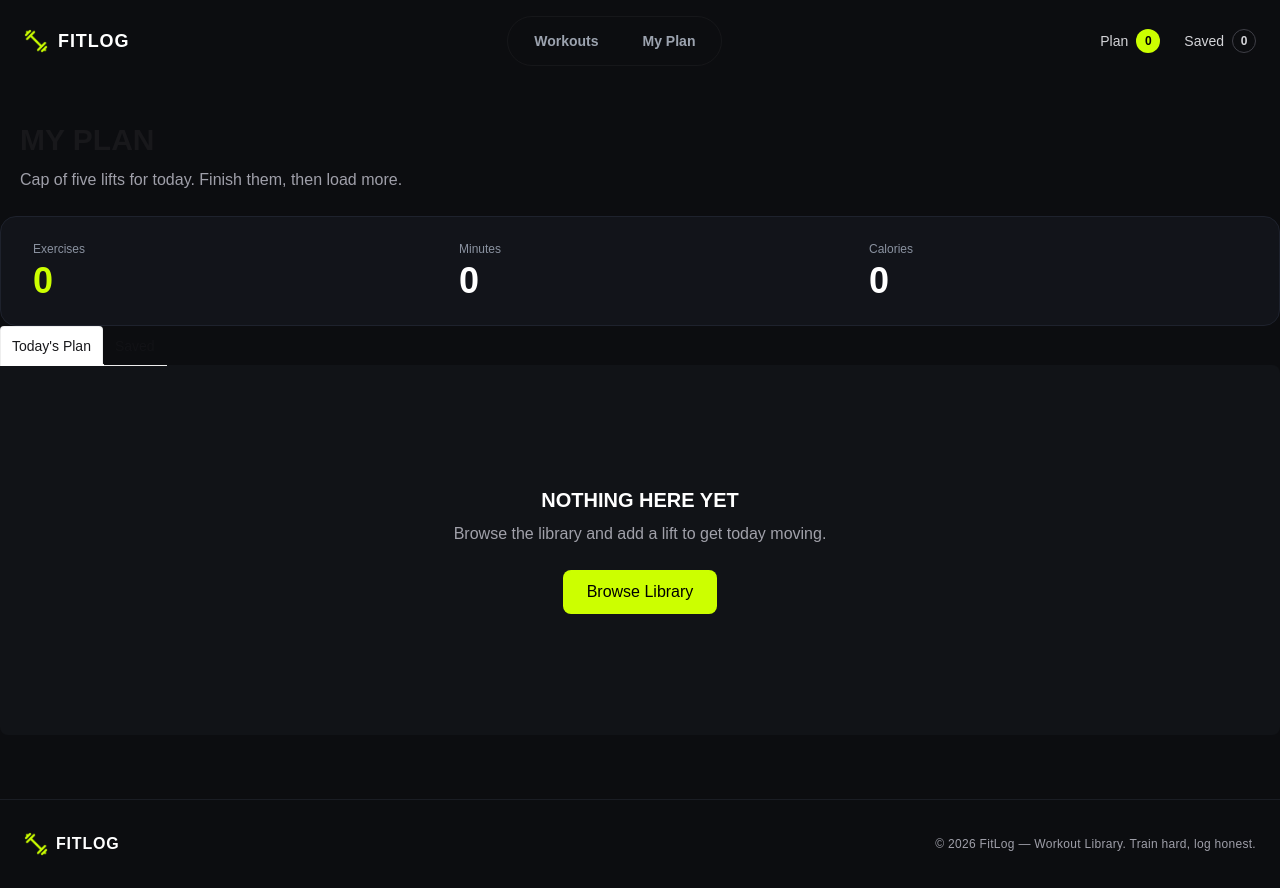
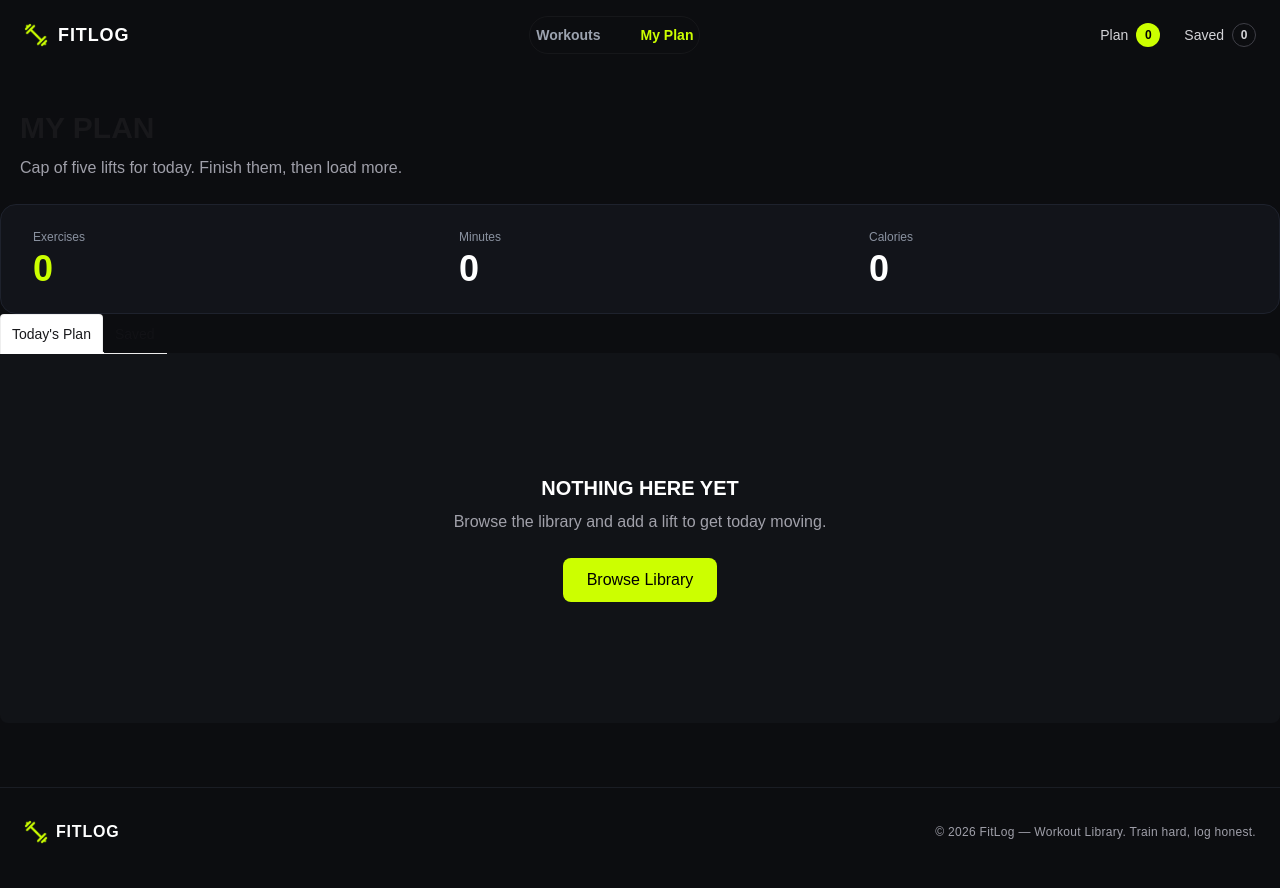
Before and after one commit to hasan-imran-nazir/fitlog-assignment-6, a Next.js app: page /myplan in a window 1280 px wide. Built offline with nearby package versions, Linux system fonts and the light colour scheme.

Commit message:
Added Counting system in the nav bar

```diff
--- a/src/components/myplanpage/AddSaveCard.tsx
+++ b/src/components/myplanpage/AddSaveCard.tsx
@@ -18,6 +18,22 @@ const AddSaveCard = (props: IAddSaveCardProps) => {
   const context = useContext(workoutContext);
   if (!context) return null;
   const { workout, list } = props;
+  const handleDone = () => {
+    context.setAddWorkout((previous) =>
+      previous.filter((item) => item.id !== workout.id),
+    );
+    toast.success(`Workout logged - nice work`, {
+      position: "top-right",
+      autoClose: 5000,
+      hideProgressBar: false,
+      closeOnClick: false,
+      pauseOnHover: true,
+      draggable: true,
+      progress: undefined,
+      theme: "dark",
+      transition: Slide,
+    });
+  };
   const handleRemove = () => {
     if (list === "today") {
       context.setAddWorkout((previous) =>
@@ -101,7 +117,10 @@ const AddSaveCard = (props: IAddSaveCardProps) => {
         </Link>
 
         {list === "today" && (
-          <button className="flex items-center gap-1.5 bg-[#ccff00] hover:bg-[#b8e600] text-black text-xs font-bold px-4 py-2.5 rounded-full transition-colors cursor-pointer">
+          <button
+            onClick={handleDone}
+            className="flex items-center gap-1.5 bg-[#ccff00] hover:bg-[#b8e600] text-black text-xs font-bold px-4 py-2.5 rounded-full transition-colors cursor-pointer"
+          >
             <FaCheck className="text-sm" />
             <span>Mark as Done</span>
           </button>
--- a/src/components/shared/Navbar.tsx
+++ b/src/components/shared/Navbar.tsx
@@ -1,7 +1,13 @@
+"use client";
 import logo from "@/assets/logo.png";
 import Image from "next/image";
 import Link from "next/link";
+import { useContext } from "react";
+import { usePathname } from "next/navigation";
+import { workoutContext } from "@/context/WorkoutProvider";
 const Navbar = () => {
+  const context = useContext(workoutContext);
+  const pathname = usePathname();
   return (
     <div className="bg-[#0C0D10]">
       <header className="w-full px-6 py-4 flex items-center justify-between container mx-auto">
@@ -13,32 +19,50 @@ const Navbar = () => {
             </span>
           </div>
         </Link>
-        <div className="flex items-center gap-1 p-1.5 rounded-full border border-zinc-800/40">
+        <div className="flex items-center p-1.5 rounded-full border border-zinc-800/40 gap-10">
           <Link href="/">
-            <button className="rounded-full px-5 py-2 text-sm font-semibold text-[#9CA3AF] cursor-pointer">
+            <button
+              className={`text-sm font-semibold cursor-pointer ${
+                pathname === "/" ? " text-[#ccff00]" : "text-[#9CA3AF]"
+              }`}
+            >
               Workouts
             </button>
           </Link>
           <Link href="/myplan">
-            <button className="rounded-full px-5 py-2 text-sm font-semibold text-[#9CA3AF] cursor-pointer">
+            <button
+              className={`text-sm font-semibold cursor-pointer ${
+                pathname === "/myplan" ? " text-[#ccff00]" : "text-[#9CA3AF]"
+              }`}
+            >
               My Plan
             </button>
           </Link>
         </div>
         <div className="flex items-center gap-6 text-sm font-medium">
+          <Link
+            href="/myplan"
+            className="flex items-center gap-2 cursor-pointer"
+          >
             <div className="flex items-center gap-2 cursor-pointer">
               <span className="text-zinc-300">Plan</span>
               <span className="bg-[#ccff00] text-black w-6 h-6 rounded-full flex items-center justify-center font-bold text-xs">
-              0
+                {context?.addWorkout.length ?? 0}
               </span>
             </div>
+          </Link>
 
+          <Link
+            href="/myplan"
+            className="flex items-center gap-2 cursor-pointer"
+          >
             <div className="flex items-center gap-2 cursor-pointer">
               <span className="text-zinc-300">Saved</span>
               <span className="border border-zinc-700 text-zinc-300 w-6 h-6 rounded-full flex items-center justify-center font-bold text-xs">
-              0
+                {context?.saveWorkout.length ?? 0}
               </span>
             </div>
+          </Link>
         </div>
       </header>
     </div>
```
Lines whose indentation alone changed are shown as unchanged.
